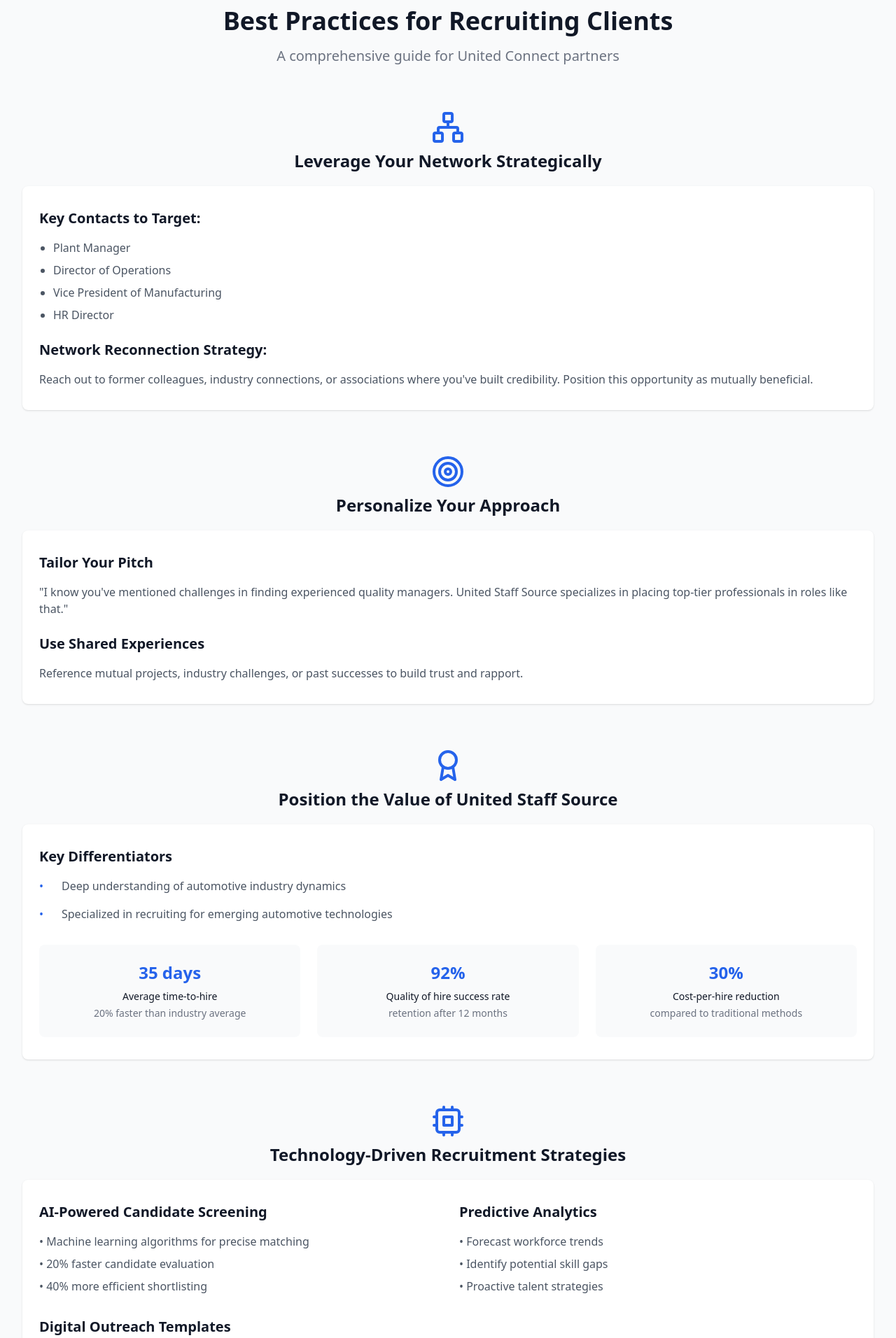
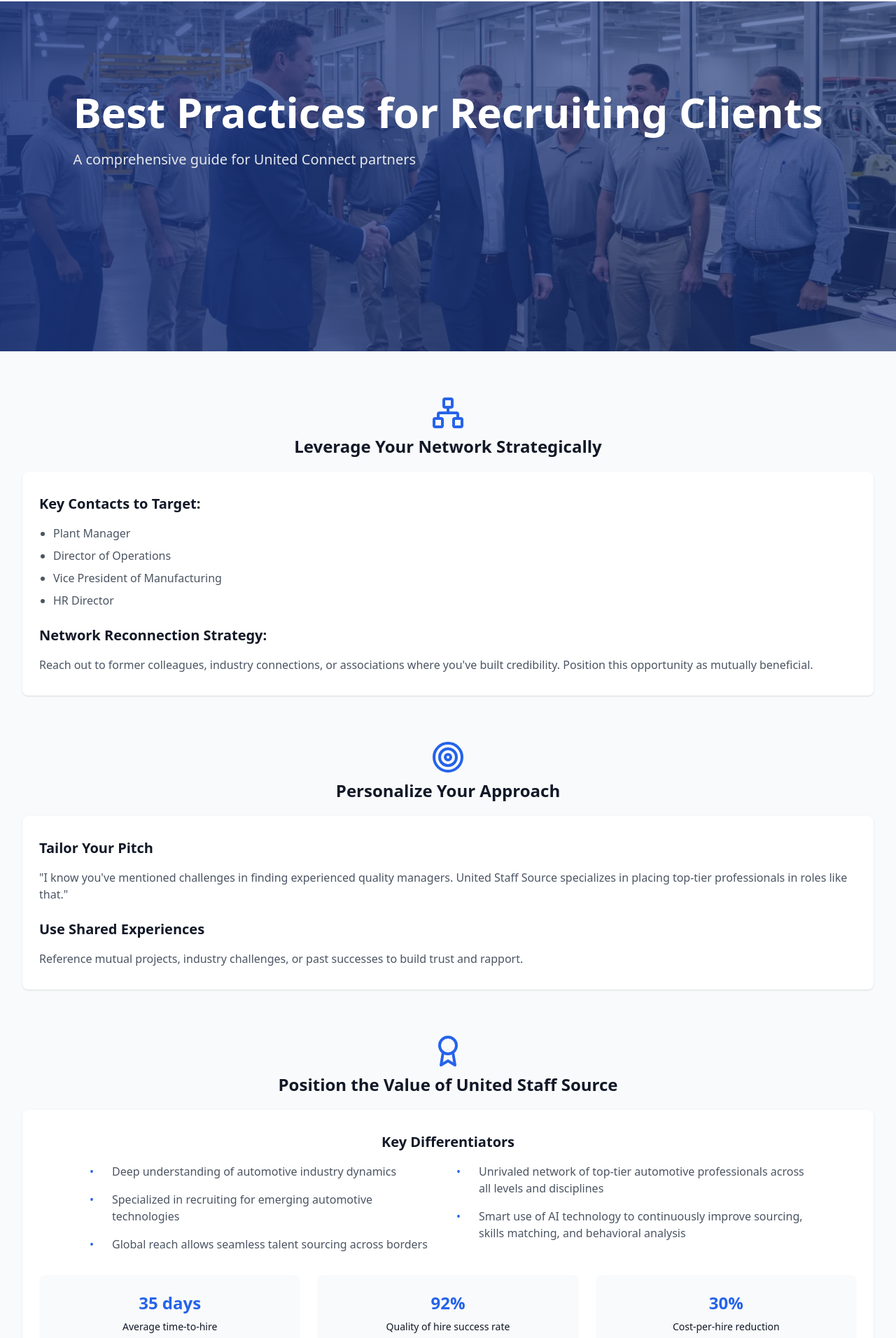
Before and after one commit to superiorunited/united-connect, a React (Vite) app: page /partner-guide in a window 1280 px wide. Shown: the part 160-2072 px from the top of the page at 70% size. Built offline with nearby package versions, Linux system fonts and the light colour scheme.

Commit message:
Updates to Partner Guide and About page: - Added hero image to Partner Guide - Updated text positioning in About page - Added icons to Industry Segments and Geographic Focus sections - Fixed styling and layout improvements - Updated FAQ data formatting

```diff
--- a/src/assets/index.ts
+++ b/src/assets/index.ts
@@ -1,10 +1,12 @@
 // Import and export the logo as a static asset
 import logo from './logo.webp';
 import hero from './hero.webp';
-import unitedint from './unitedint.webp';
+import ussreception from './ussreception.webp';
+import partnersuccess1 from './partnersuccess1.webp';
 
 export {
   logo,
   hero,
-  unitedint
+  ussreception,
+  partnersuccess1
 };
--- a/src/components/AboutPage.tsx
+++ b/src/components/AboutPage.tsx
@@ -1,6 +1,6 @@
 import { Building2, Users, Target, Network, ExternalLink } from 'lucide-react';
 import { Link } from 'react-router-dom';
-import { unitedint } from '../assets';
+import { ussreception } from '../assets';
 
 const features = [
   {
@@ -31,12 +31,12 @@ export default function AboutPage() {
       {/* Hero Section */}
       <div className="relative h-[500px] w-full">
         <img
-          src={unitedint}
+          src={ussreception}
           alt="United Staff Source Hero"
           className="w-full h-full object-cover"
         />
         <div className="absolute inset-0 bg-gradient-to-r from-blue-900/80 to-blue-900/60" />
-        <div className="absolute inset-0 flex items-center">
+        <div className="absolute inset-0 flex items-center -translate-y-[10%]">
           <div className="max-w-7xl mx-auto px-4 sm:px-6 lg:px-8">
             <h1 className="text-4xl md:text-6xl font-bold text-white mb-6">
               About United Staff Source
--- a/src/components/Apply.tsx
+++ b/src/components/Apply.tsx
@@ -140,7 +140,7 @@ export default function Apply() {
               <ul className="space-y-4 text-gray-700">
                 <li className="flex items-start">
                   <span className="font-medium mr-2">•</span>
-                  Retired or experienced professionals in manufacturing, supply chain, or automotive sectors
+                  Individuals currently employed or retired from the manufacturing, supply chain, or automotive sectors.
                 </li>
                 <li className="flex items-start">
                   <span className="font-medium mr-2">•</span>
--- a/src/components/PartnerGuide.tsx
+++ b/src/components/PartnerGuide.tsx
@@ -21,9 +21,16 @@ import {
   Wrench,
   TrendingUp,
   HardHat,
-  ClipboardCheck
+  ClipboardCheck,
+  Building2,
+  Cog,
+  Globe2,
+  MapPin,
+  Building,
+  Package
 } from 'lucide-react';
 import { Link } from 'react-router-dom';
+import { partnersuccess1 } from '../assets';
 
 export default function PartnerGuide() {
   const metrics = [
@@ -52,8 +59,7 @@ export default function PartnerGuide() {
 
   return (
     <div className="min-h-screen bg-gray-50">
-      <div className="max-w-7xl mx-auto px-4 sm:px-6 lg:px-8 pt-24 pb-12">
-        <div className="mb-8">
+      <div className="max-w-7xl mx-auto px-4 sm:px-6 lg:px-8 pt-24 pb-6">
         <Link
           to="/resources"
           className="inline-flex items-center px-4 py-2 border border-transparent text-base font-medium rounded-md text-blue-700 bg-blue-100 hover:bg-blue-200 focus:outline-none focus:ring-2 focus:ring-offset-2 focus:ring-blue-500"
@@ -63,15 +69,27 @@ export default function PartnerGuide() {
         </Link>
       </div>
 
-        <div className="text-center">
-          <h1 className="text-3xl font-extrabold text-gray-900 sm:text-4xl">
+      <div className="relative h-[500px] w-full">
+        <img
+          src={partnersuccess1}
+          alt="Partner Success"
+          className="w-full h-full object-cover"
+        />
+        <div className="absolute inset-0 bg-gradient-to-r from-blue-900/80 to-blue-900/60" />
+        <div className="absolute inset-0 flex items-center -translate-y-[10%]">
+          <div className="max-w-7xl mx-auto px-4 sm:px-6 lg:px-8">
+            <h1 className="text-4xl md:text-6xl font-bold text-white mb-6">
               Best Practices for Recruiting Clients
+
             </h1>
-          <p className="mt-3 max-w-2xl mx-auto text-xl text-gray-500 sm:mt-4">
+            <p className="text-xl text-gray-200 max-w-3xl mb-8">
               A comprehensive guide for United Connect partners
             </p>
           </div>
+        </div>
+      </div>
 
+      <div className="max-w-7xl mx-auto px-4 sm:px-6 lg:px-8 pb-12">
         {/* 1. Network Strategy */}
         <div className="mt-16">
           <div className="lg:text-center">
@@ -124,17 +142,33 @@ export default function PartnerGuide() {
             <h2 className="mt-2 text-2xl font-bold text-gray-900">Position the Value of United Staff Source</h2>
           </div>
           <div className="mt-5 bg-white rounded-lg shadow px-6 py-8">
-            <h3 className="text-xl font-semibold mb-4">Key Differentiators</h3>
-            <ul className="space-y-4">
-              <li className="flex items-start">
+            <h3 className="text-xl font-semibold mb-4 text-center">Key Differentiators</h3>
+            <div className="grid grid-cols-1 md:grid-cols-2 gap-6 max-w-5xl mx-auto">
+              <div className="space-y-4">
+                <div className="flex items-start">
                   <span className="flex-shrink-0 h-6 w-6 text-blue-600 mr-2">•</span>
                   <span className="text-gray-600">Deep understanding of automotive industry dynamics</span>
-              </li>
-              <li className="flex items-start">
+                </div>
+                <div className="flex items-start">
                   <span className="flex-shrink-0 h-6 w-6 text-blue-600 mr-2">•</span>
                   <span className="text-gray-600">Specialized in recruiting for emerging automotive technologies</span>
-              </li>
-            </ul>
+                </div>
+                <div className="flex items-start">
+                  <span className="flex-shrink-0 h-6 w-6 text-blue-600 mr-2">•</span>
+                  <span className="text-gray-600">Global reach allows seamless talent sourcing across borders</span>
+                </div>
+              </div>
+              <div className="space-y-4">
+                <div className="flex items-start">
+                  <span className="flex-shrink-0 h-6 w-6 text-blue-600 mr-2">•</span>
+                  <span className="text-gray-600">Unrivaled network of top-tier automotive professionals across all levels and disciplines</span>
+                </div>
+                <div className="flex items-start">
+                  <span className="flex-shrink-0 h-6 w-6 text-blue-600 mr-2">•</span>
+                  <span className="text-gray-600">Smart use of AI technology to continuously improve sourcing, skills matching, and behavioral analysis</span>
+                </div>
+              </div>
+            </div>
 
             <div className="mt-8 grid gap-6 grid-cols-1 md:grid-cols-3">
               {metrics.map((metric, index) => (
@@ -156,26 +190,33 @@ export default function PartnerGuide() {
           </div>
           <div className="mt-5 bg-white rounded-lg shadow px-6 py-8">
             <div className="grid gap-8 md:grid-cols-2">
-              <div>
+              <div className="text-center">
                 <h3 className="text-xl font-semibold mb-4">AI-Powered Candidate Screening</h3>
-                <ul className="space-y-2 text-gray-600">
-                  <li>• Machine learning algorithms for precise matching</li>
-                  <li>• 20% faster candidate evaluation</li>
-                  <li>• 40% more efficient shortlisting</li>
+                <ul className="space-y-2 text-gray-600 list-none">
+                  <li>Machine learning algorithms for precise matching</li>
+                  <li>20% faster candidate evaluation</li>
+                  <li>40% more efficient shortlisting</li>
                 </ul>
               </div>
-              <div>
+              <div className="text-center">
                 <h3 className="text-xl font-semibold mb-4">Predictive Analytics</h3>
-                <ul className="space-y-2 text-gray-600">
-                  <li>• Forecast workforce trends</li>
-                  <li>• Identify potential skill gaps</li>
-                  <li>• Proactive talent strategies</li>
+                <ul className="space-y-2 text-gray-600 list-none">
+                  <li>Forecast workforce trends</li>
+                  <li>Identify potential skill gaps</li>
+                  <li>Proactive talent strategies</li>
                 </ul>
               </div>
             </div>
+          </div>
+        </div>
 
-            <div className="mt-8">
-              <h3 className="text-xl font-semibold mb-4">Digital Outreach Templates</h3>
+        {/* 5. Digital Outreach */}
+        <div className="mt-16">
+          <div className="lg:text-center">
+            <MessageSquare className="h-12 w-12 text-blue-600 mx-auto" />
+            <h2 className="mt-2 text-2xl font-bold text-gray-900">Digital Outreach Templates</h2>
+          </div>
+          <div className="mt-5 bg-white rounded-lg shadow px-6 py-8">
             <div className="space-y-6">
               <div className="bg-gray-50 rounded-lg p-4">
                 <div className="flex items-center mb-2">
@@ -204,9 +245,8 @@ export default function PartnerGuide() {
             </div>
           </div>
         </div>
-        </div>
 
-        {/* 5. Market Focus */}
+        {/* 6. Market Focus */}
         <div className="mt-24">
           <div className="lg:text-center">
             <h2 className="text-3xl font-bold text-gray-900">
@@ -221,21 +261,45 @@ export default function PartnerGuide() {
             <div className="space-y-10 md:space-y-0 md:grid md:grid-cols-2 md:gap-x-8 md:gap-y-10">
               <div className="bg-white p-6 rounded-lg shadow-md">
                 <h3 className="text-xl font-semibold mb-4">Industry Segments</h3>
-                <ul className="space-y-2 text-gray-600">
-                  <li>• OEM Manufacturers</li>
-                  <li>• Tier 1 Suppliers</li>
-                  <li>• Tier 2 Suppliers</li>
-                  <li>• Technology Providers</li>
+                <ul className="space-y-4 text-gray-600">
+                  <li className="flex items-center">
+                    <Factory className="h-5 w-5 text-blue-600 mr-3 flex-shrink-0" />
+                    <span>OEM Manufacturers</span>
+                  </li>
+                  <li className="flex items-center">
+                    <Car className="h-5 w-5 text-blue-600 mr-3 flex-shrink-0" />
+                    <span>Tier 1 Suppliers</span>
+                  </li>
+                  <li className="flex items-center">
+                    <Cog className="h-5 w-5 text-blue-600 mr-3 flex-shrink-0" />
+                    <span>Tier 2 Suppliers</span>
+                  </li>
+                  <li className="flex items-center">
+                    <Package className="h-5 w-5 text-blue-600 mr-3 flex-shrink-0" />
+                    <span>Technology Providers</span>
+                  </li>
                 </ul>
               </div>
 
               <div className="bg-white p-6 rounded-lg shadow-md">
                 <h3 className="text-xl font-semibold mb-4">Geographic Focus</h3>
-                <ul className="space-y-2 text-gray-600">
-                  <li>• Major Manufacturing Hubs</li>
-                  <li>• Emerging Tech Centers</li>
-                  <li>• Regional Development Zones</li>
-                  <li>• Global Operations</li>
+                <ul className="space-y-4 text-gray-600">
+                  <li className="flex items-center">
+                    <Building2 className="h-5 w-5 text-blue-600 mr-3 flex-shrink-0" />
+                    <span>Major Manufacturing Hubs</span>
+                  </li>
+                  <li className="flex items-center">
+                    <Building className="h-5 w-5 text-blue-600 mr-3 flex-shrink-0" />
+                    <span>Emerging Tech Centers</span>
+                  </li>
+                  <li className="flex items-center">
+                    <MapPin className="h-5 w-5 text-blue-600 mr-3 flex-shrink-0" />
+                    <span>Regional Development Zones</span>
+                  </li>
+                  <li className="flex items-center">
+                    <Globe2 className="h-5 w-5 text-blue-600 mr-3 flex-shrink-0" />
+                    <span>Global Operations</span>
+                  </li>
                 </ul>
               </div>
             </div>
@@ -285,7 +349,7 @@ export default function PartnerGuide() {
           </div>
         </div>
 
-        {/* 6. Client Approach */}
+        {/* 7. Client Approach */}
         <div className="mt-16">
           <div className="lg:text-center">
             <MessageSquare className="h-12 w-12 text-blue-600 mx-auto" />
@@ -317,7 +381,7 @@ export default function PartnerGuide() {
           </div>
         </div>
 
-        {/* 7. Objection Handling */}
+        {/* 8. Objection Handling */}
         <div className="mt-16">
           <div className="lg:text-center">
             <ShieldAlert className="h-12 w-12 text-blue-600 mx-auto" />
@@ -348,7 +412,7 @@ export default function PartnerGuide() {
           </div>
         </div>
 
-        {/* 8. Pro Tips */}
+        {/* 9. Pro Tips */}
         <div className="mt-16">
           <div className="lg:text-center">
             <Lightbulb className="h-12 w-12 text-blue-600 mx-auto" />
--- a/src/data/faqData.ts
+++ b/src/data/faqData.ts
@@ -55,7 +55,7 @@ export const faqData: FAQSection[] = [
     items: [
       {
         question: "How does the referral process work?",
-        answer: "1. Submit a Referral: Provide the company's name, a contact person, and any relevant details.\n2. We Handle the Rest: United Staff Source contacts the company, assesses their hiring needs, and manages the recruitment process.\n3. Earn Rewards: You'll earn commissions for successful placements and bonuses tied to the client's ongoing activity with us."
+        answer: "1. Submit a Referral: Provide the company's name, a contact person, and any relevant details.\n2. We Handle the Rest: United Staff Source contacts the company, assesses their hiring needs, and manages the recruitment process.\n3. Earn Fees: You'll earn commissions for successful placements and bonuses tied to the client's ongoing activity with us."
       },
       {
         question: "What information do I need to submit a referral?",
@@ -93,7 +93,7 @@ export const faqData: FAQSection[] = [
       },
       {
         question: "Who do I contact if I have questions?",
-        answer: "For more information or assistance, contact our team at:\nPhone: 888-655-0030\nAddress: 600 W. 6th Street, Fourth Floor, Fort Worth, TX 76102"
+        answer: "For more information or assistance, contact our team at unitedconnect@unitedstaffsource.com"
       }
     ]
   }
```
Also changed, not shown: src/assets/partnersuccess1.webp (added), src/assets/ussreception.webp (added). Lines whose indentation alone changed are shown as unchanged.
